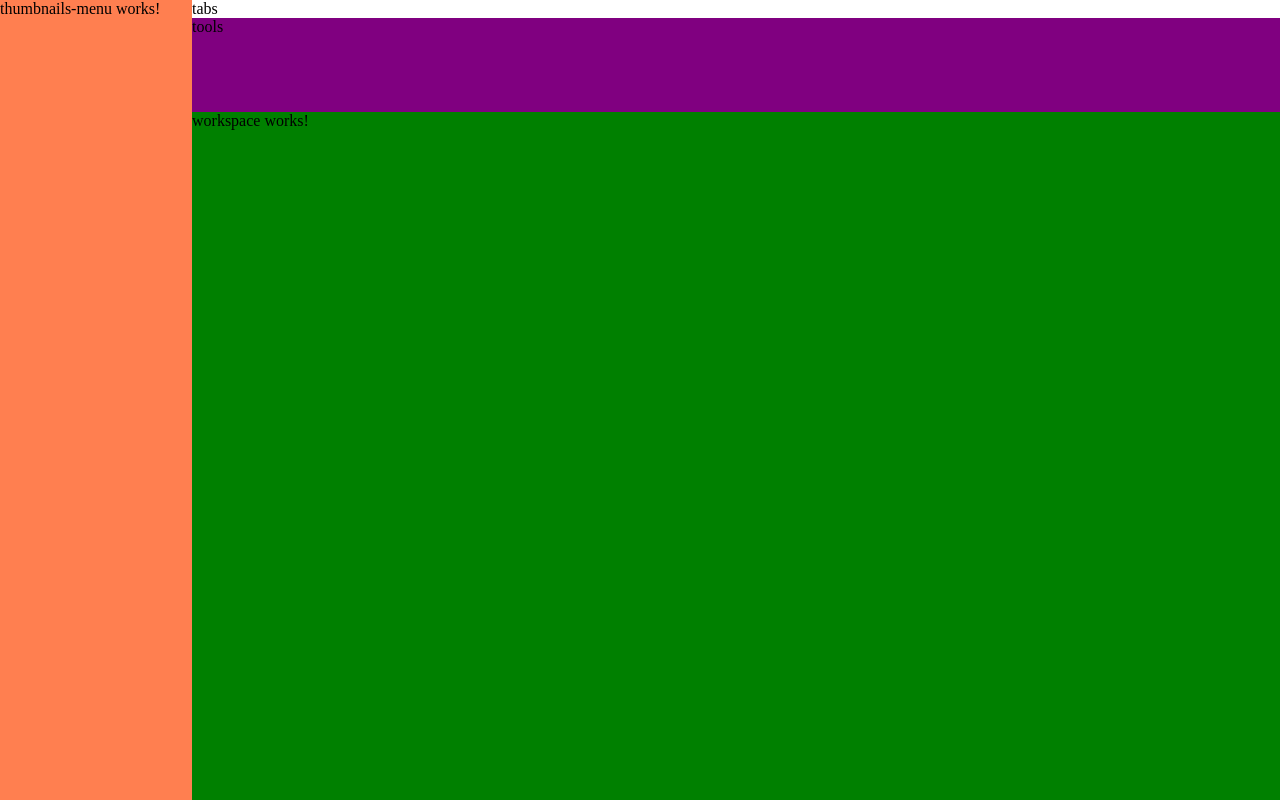
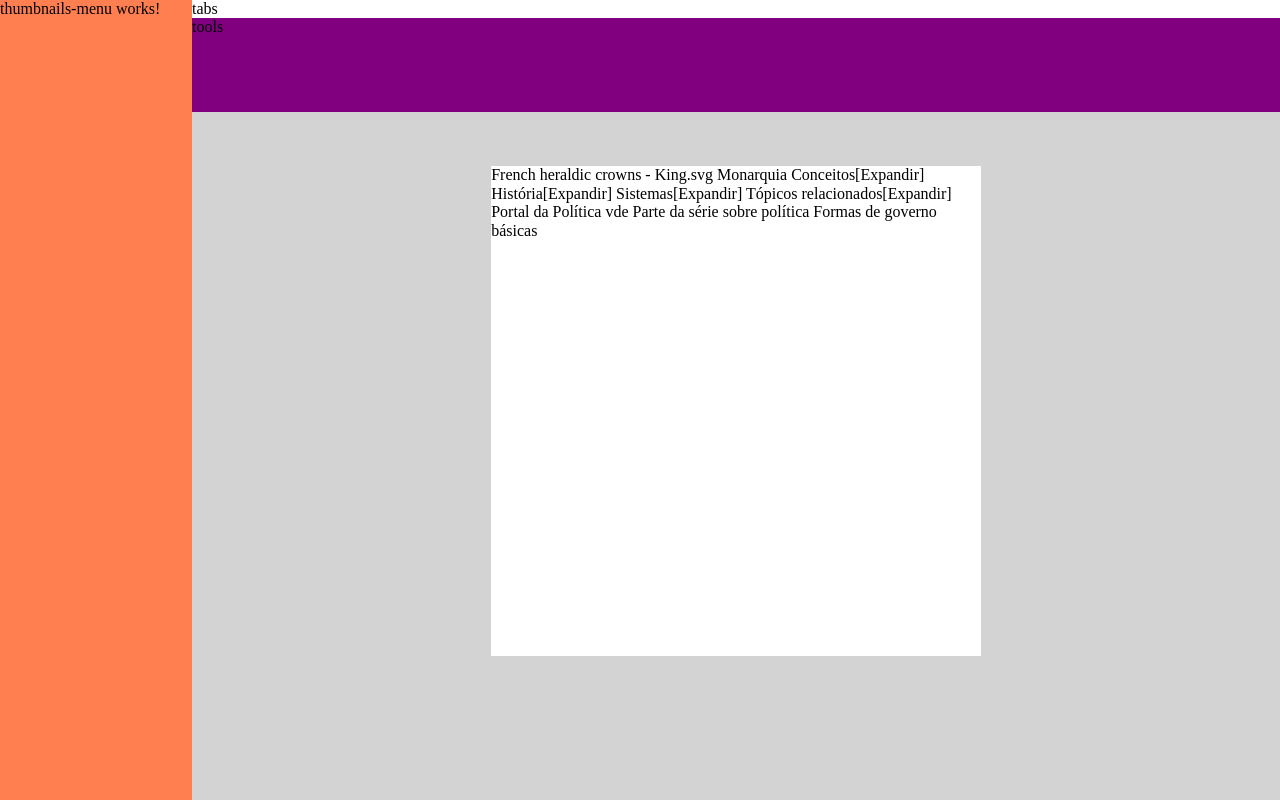
Before and after one commit to mattvasc/slideshow, an Angular app: page / in a window 1280 px wide. Built offline with nearby package versions, Linux system fonts and the light colour scheme.

Commit message:
design workspace

```diff
--- a/src/app/workspace/workspace.component.html
+++ b/src/app/workspace/workspace.component.html
@@ -1,3 +1,16 @@
-<p>
-  workspace works!
-</p>
+<div id="quadradao">
+	<div id ="slide">
+	      <p>
+French heraldic crowns - King.svg
+Monarquia
+Conceitos[Expandir]
+História[Expandir]
+Sistemas[Expandir]
+Tópicos relacionados[Expandir]
+Portal da Política
+vde
+Parte da série sobre política
+Formas de governo básicas
+ </p>
+	</div>
+</div>
--- a/src/app/workspace/workspace.component.scss
+++ b/src/app/workspace/workspace.component.scss
@@ -1,9 +1,25 @@
 @import '../../styles.scss';
 
-p {
+#quadradao {
     float: left;
-    background-color: green;
+    background-color: lightgrey;
     width: $larg-workspace;
     min-height: $altura-workspace;
-    margin: 0px;
+    margin: 0;
 }
+#slide{
+    position: relative;
+    margin: auto;
+    margin-top: 5%;
+    margin-bottom: 5%;
+    width: 45%;
+    height: 0;
+    padding-bottom: 45%;
+    background-color: white;
+
+}
+#slide p{
+
+
+
+}
```
